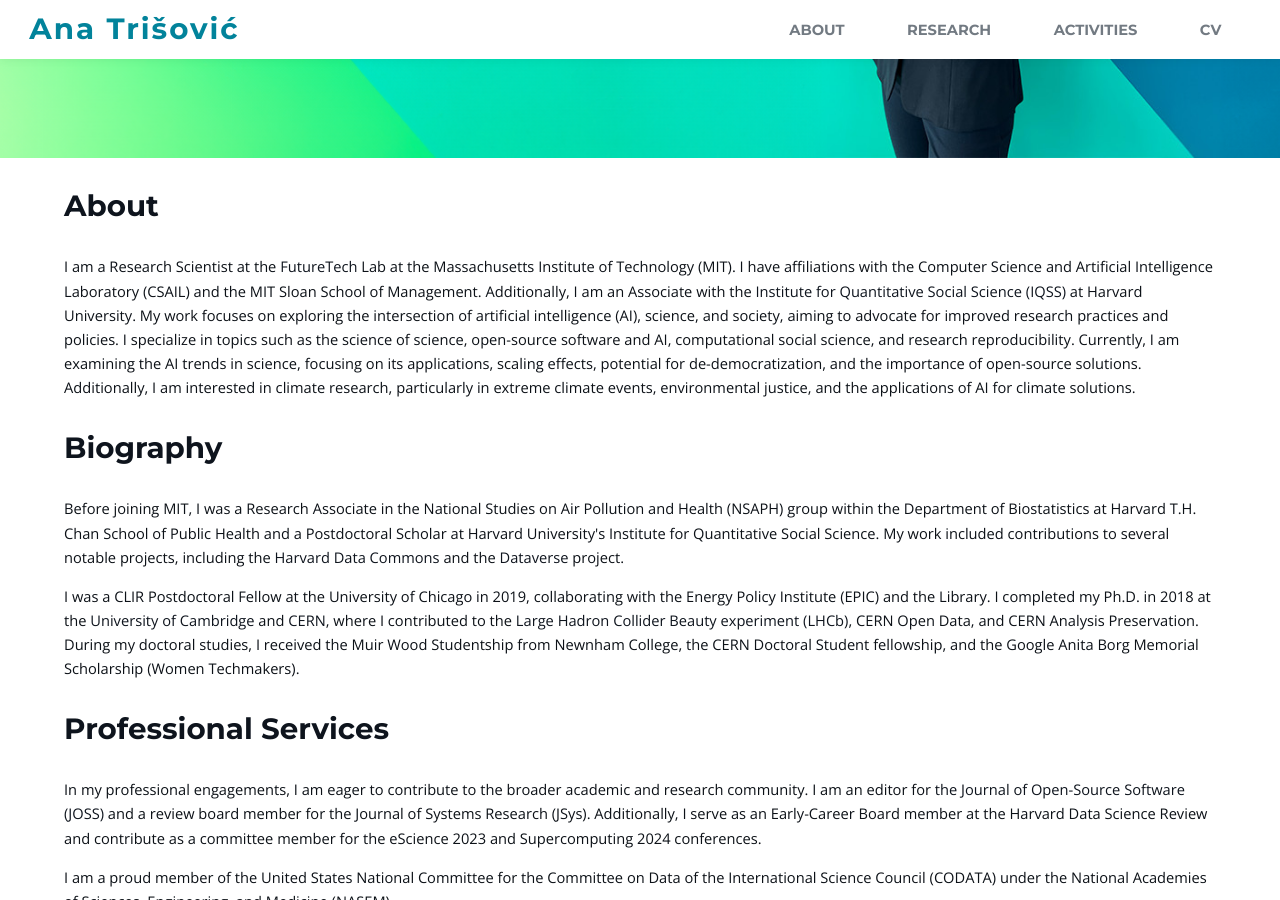
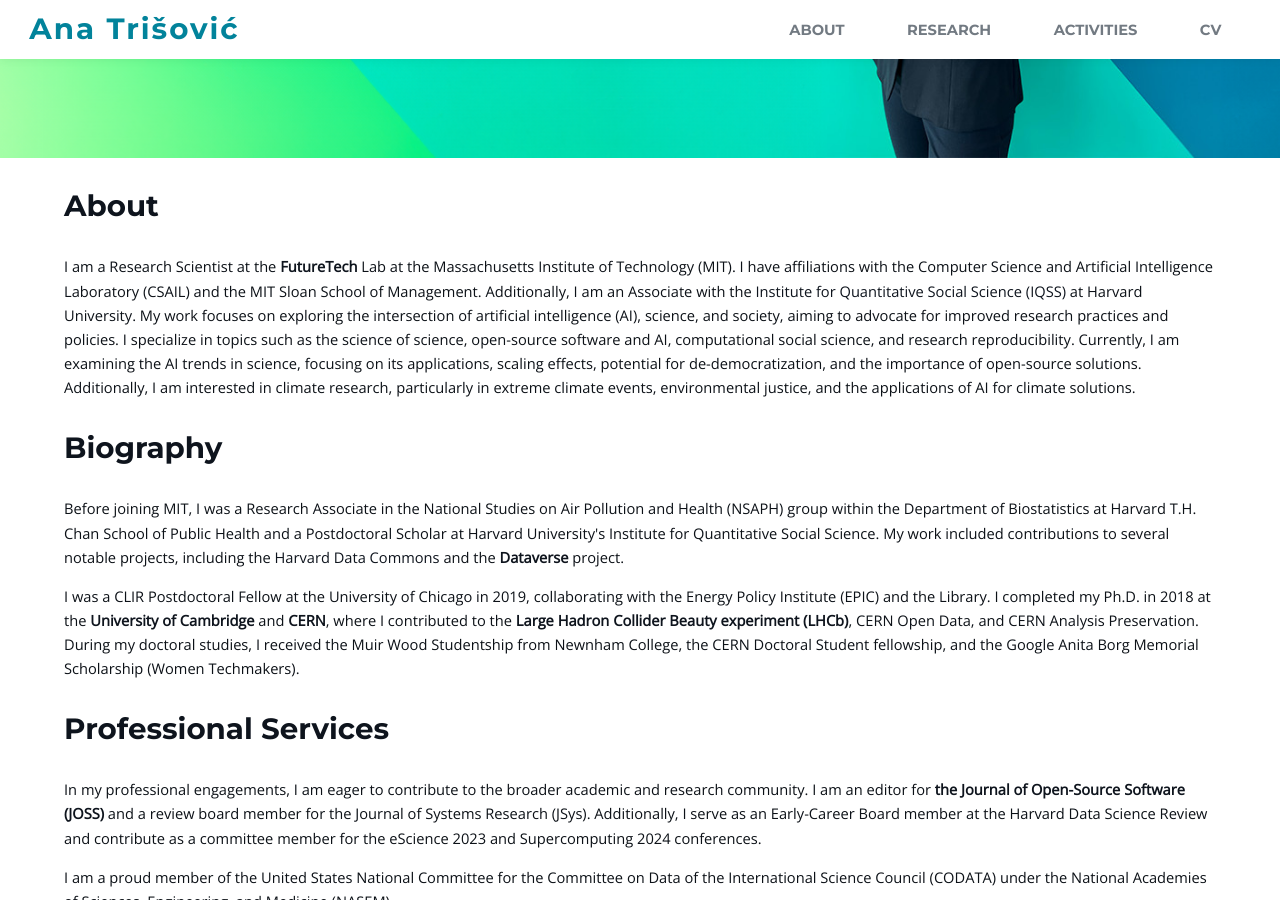
Before and after one commit to atrisovic/anatrisovic.github.io, a Jekyll site: the page built from index.html, in a window 1280 px wide and 900 px high, scrolled down 519 px. Built offline with Jekyll 4.4.1, drawn with Linux system fonts in a browser that asks for light colours.

Commit message:
cosmetics

```diff
--- a/_includes/main.html
+++ b/_includes/main.html
@@ -2,25 +2,25 @@
     <h1>About</h1>
 
     <p>
-        I am a Research Scientist at the <a href="https://futuretech.mit.edu">FutureTech</a> Lab at the Massachusetts Institute of Technology (MIT). I have affiliations with the Computer Science and Artificial Intelligence Laboratory (CSAIL) and the MIT Sloan School of Management. Additionally, I am an Associate with the <a
-    href="https://www.iq.harvard.edu">Institute for Quantitative Social Science (IQSS)</a> at Harvard University. My work focuses on exploring the intersection of artificial intelligence (AI), science, and society, aiming to advocate for improved research practices and policies. I specialize in topics such as the science of science, open-source software and AI, computational social science, and research reproducibility. Currently, I am examining the AI trends in science, focusing on its applications, scaling effects, potential for de-democratization, and the importance of open-source solutions. Additionally, I am interested in climate research, particularly in extreme climate events, environmental justice, and the applications of AI for climate solutions.
+        I am a Research Scientist at the <strong><a href="https://futuretech.mit.edu">FutureTech</a></strong> Lab at the Massachusetts Institute of Technology (MIT). I have affiliations with the Computer Science and Artificial Intelligence Laboratory (CSAIL) and the MIT Sloan School of Management. Additionally, I am an Associate with the <a
+    href="https://www.iq.harvard.edu">Institute for Quantitative Social Science (IQSS)</a></strong> at Harvard University. My work focuses on exploring the intersection of artificial intelligence (AI), science, and society, aiming to advocate for improved research practices and policies. I specialize in topics such as the science of science, open-source software and AI, computational social science, and research reproducibility. Currently, I am examining the AI trends in science, focusing on its applications, scaling effects, potential for de-democratization, and the importance of open-source solutions. Additionally, I am interested in climate research, particularly in extreme climate events, environmental justice, and the applications of AI for climate solutions.
     </p>
 
     <h1>Biography</h1>
 
     <p>
-        Before joining MIT, I was a Research Associate in  <a href="https://www.hsph.harvard.edu/nsaph/"></a>the National Studies on Air Pollution and Health (NSAPH)</a> group within the Department of Biostatistics at Harvard T.H. Chan School of Public Health and a Postdoctoral Scholar at Harvard University's Institute for Quantitative Social Science. My work included contributions to several notable projects, including the <a
-    href="https://sites.harvard.edu/harvard-data-commons/about/">Harvard Data Commons</a> and the <a href="https://dataverse.org">Dataverse</a> project.
+        Before joining MIT, I was a Research Associate in  <strong><a href="https://www.hsph.harvard.edu/nsaph/"></a></strong>the National Studies on Air Pollution and Health (NSAPH)</a></strong> group within the Department of Biostatistics at Harvard T.H. Chan School of Public Health and a Postdoctoral Scholar at Harvard University's Institute for Quantitative Social Science. My work included contributions to several notable projects, including the <a
+    href="https://sites.harvard.edu/harvard-data-commons/about/">Harvard Data Commons</a></strong> and the <strong><a href="https://dataverse.org">Dataverse</a></strong> project.
     </p>
     <p>
-        I was a CLIR Postdoctoral Fellow at the University of Chicago in 2019, collaborating with the Energy Policy Institute (EPIC) and the Library. I completed my Ph.D. in 2018 at the <a href="https://www.cam.ac.uk">University of Cambridge</a> and
-    <a href="https://home.web.cern.ch">CERN</a>, where I contributed to the <a href="http://lhcb.web.cern.ch/lhcb/">Large Hadron Collider Beauty experiment (LHCb)</a>, CERN Open Data, and CERN Analysis Preservation. During my doctoral studies, I received the Muir Wood Studentship from Newnham College, the CERN Doctoral Student fellowship, and the Google Anita Borg Memorial Scholarship (Women Techmakers).
+        I was a CLIR Postdoctoral Fellow at the University of Chicago in 2019, collaborating with the Energy Policy Institute (EPIC) and the Library. I completed my Ph.D. in 2018 at the <strong><a href="https://www.cam.ac.uk">University of Cambridge</a></strong> and
+    <strong><a href="https://home.web.cern.ch">CERN</a></strong>, where I contributed to the <strong><a href="http://lhcb.web.cern.ch/lhcb/">Large Hadron Collider Beauty experiment (LHCb)</a></strong>, CERN Open Data, and CERN Analysis Preservation. During my doctoral studies, I received the Muir Wood Studentship from Newnham College, the CERN Doctoral Student fellowship, and the Google Anita Borg Memorial Scholarship (Women Techmakers).
     </p>
 
     <h1>Professional Services</h1>
 
     <p>
-        In my professional engagements, I am eager to contribute to the broader academic and research community. I am an editor for <a href="https://joss.theoj.org">the Journal of Open-Source Software (JOSS)</a> and a review board member for the Journal of Systems Research (JSys). Additionally, I serve as an Early-Career Board member at the Harvard Data Science Review and contribute as a committee member for the eScience 2023 and Supercomputing 2024 conferences.
+        In my professional engagements, I am eager to contribute to the broader academic and research community. I am an editor for <strong><a href="https://joss.theoj.org">the Journal of Open-Source Software (JOSS)</a></strong> and a review board member for the Journal of Systems Research (JSys). Additionally, I serve as an Early-Career Board member at the Harvard Data Science Review and contribute as a committee member for the eScience 2023 and Supercomputing 2024 conferences.
     </p>
     <p>
         I am a proud member of the United States National Committee for the Committee on Data of the International Science Council (CODATA) under the National Academies of Sciences, Engineering, and Medicine (NASEM).
```
